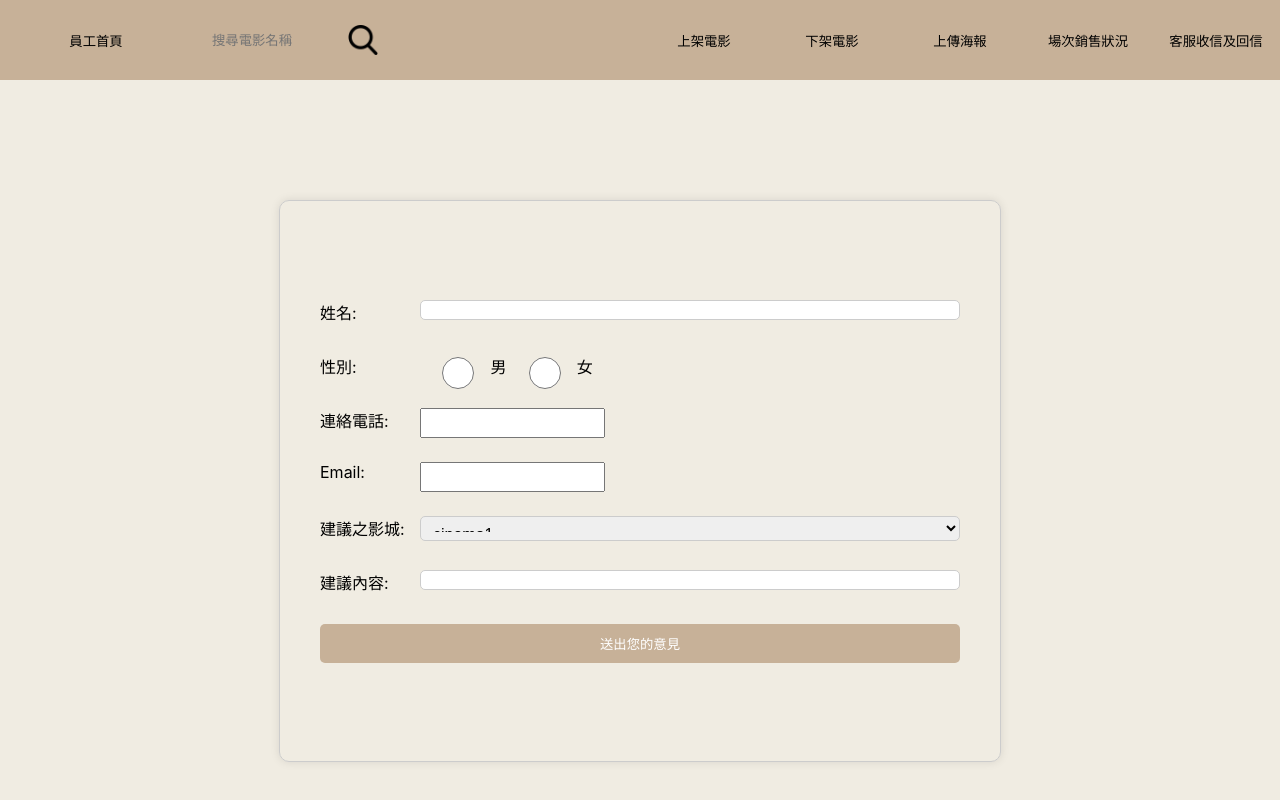
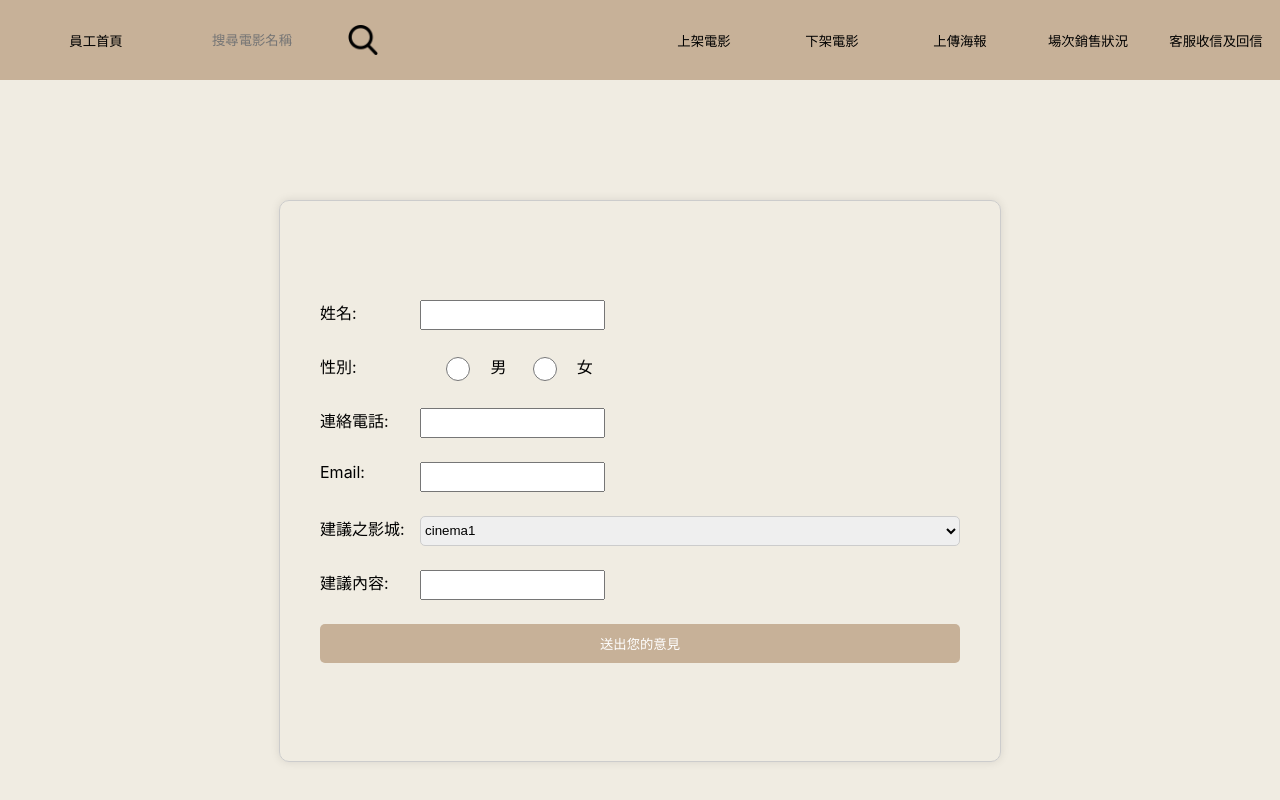
Before and after one commit to ZYuC-2002/DB_StarlightCinema, a React (Create React App) app: page /Customerservice in a window 1280 px wide. Built offline with nearby package versions, Linux system fonts and the light colour scheme.

Commit message:
客服css、必須輸入

```diff
--- a/src/customerservice.css
+++ b/src/customerservice.css
@@ -1,8 +1,6 @@
 .customerOpinion {
     width: 50vw;
     height: 60vh;
-    /* min-width: ;
-    min-height: ; */
     margin-top: 15vh;
     margin-left: auto;
     margin-right: auto;
@@ -42,7 +40,7 @@
 .cinema select {
     border: 1px solid #ccc;
     border-radius: 5px;
-    height: 25px;
+    height: 30px;
     width: calc(100% - 100px); /* 寬度計算，總寬度減去標籤的寬度 */
 }
 
@@ -50,7 +48,7 @@ input[type="radio"] {
     margin-left: 1%;
     margin-right: 0;
     width: 10%;  /* 调整单选框的宽度 */
-    height: 4vh;  /* 调整单选框的高度 */
+    height: 3vh;  /* 调整单选框的高度 */
 }
 
 /*送出按鈕*/
@@ -65,6 +63,6 @@ input[type="radio"] {
 }
 
 /*送出按鈕(鼠標放上去)*/
-    .customerOpinion button[type="submit"]:hover {
+.customerOpinion button[type="submit"]:hover {
     background-color: #b3a08a;
 }
--- a/src/customerservice.js
+++ b/src/customerservice.js
@@ -25,7 +25,7 @@ export const CustomerService = () => {
     const [email, setEmail] = useState('');
     useEffect(() => {
         setName(cookies.get('name') || '');
-        setPhone(cookies.get('tel') || ''); // 這裡可能要加上預設值
+        setPhone(cookies.get('tel') || '');
         setEmail(cookies.get('email') || '');
     }, [cookies]);
 
@@ -36,39 +36,39 @@ export const CustomerService = () => {
             <form className="customerOpinion" onSubmit={handleSubmit}>
                 <div className="name">
                     <div className="nameLabel">姓名:</div>
-                    <input type="text" value={name} readOnly />
+                    <input type="text" required />
                 </div>
 
                 <div className="selectSex">
                     <div className="sexLabel">性別:</div>
-                    <input type="radio" name="sex" value="male"/>男
-                    <input type="radio" name="sex" value="female"/>女
+                    <input type="radio" name="sex" value="male" />男
+                    <input type="radio" name="sex" value="female" />女
                 </div>
 
                 <div className="inputPhone">
                     <div className="phoneLabel">連絡電話:</div>
-                    <input type="tel" value={phone} readOnly />
+                    <input type="tel" required />
                 </div>
 
                 <div className="inputEmail">
                     <div className="emailLabel">Email:</div>
-                    <input type="email" value={email} readOnly />
+                    <input type="email" required />
                 </div>
 
                 <div className="cinema">
                     <div className="cinemaLabel">建議之影城:</div>
-                    <select className="selectCinema">
-                    {cinemas.map((cinema, index) => (
-                        <option key={index} value={cinema}>
-                            {cinema}
-                        </option>
-                    ))}
+                    <select className="selectCinema" required>
+                        {cinemas.map((cinema, index) => (
+                            <option key={index} value={cinema}>
+                                {cinema}
+                            </option>
+                        ))}
                     </select>
                 </div>
 
                 <div className="opinion">
                     <div className="opinionLabel">建議內容:</div>
-                    <input type="text"/>
+                    <input type="text" required />
                 </div>
 
                 <button type="submit">送出您的意見</button>
--- a/src/paymentPage.css
+++ b/src/paymentPage.css
@@ -15,14 +15,14 @@
     margin-top: 10px;
   }
 
-  select {
+  .payment-card select {
     padding: 8px;
     font-size: 16px;
     margin-bottom: 10px;
   }
 
-  input[type='text'],
-  select {
+  .payment-card input[type='text'],
+  .payment-card select {
     width: 100%;
     padding: 8px;
     margin-bottom: 10px;
```
